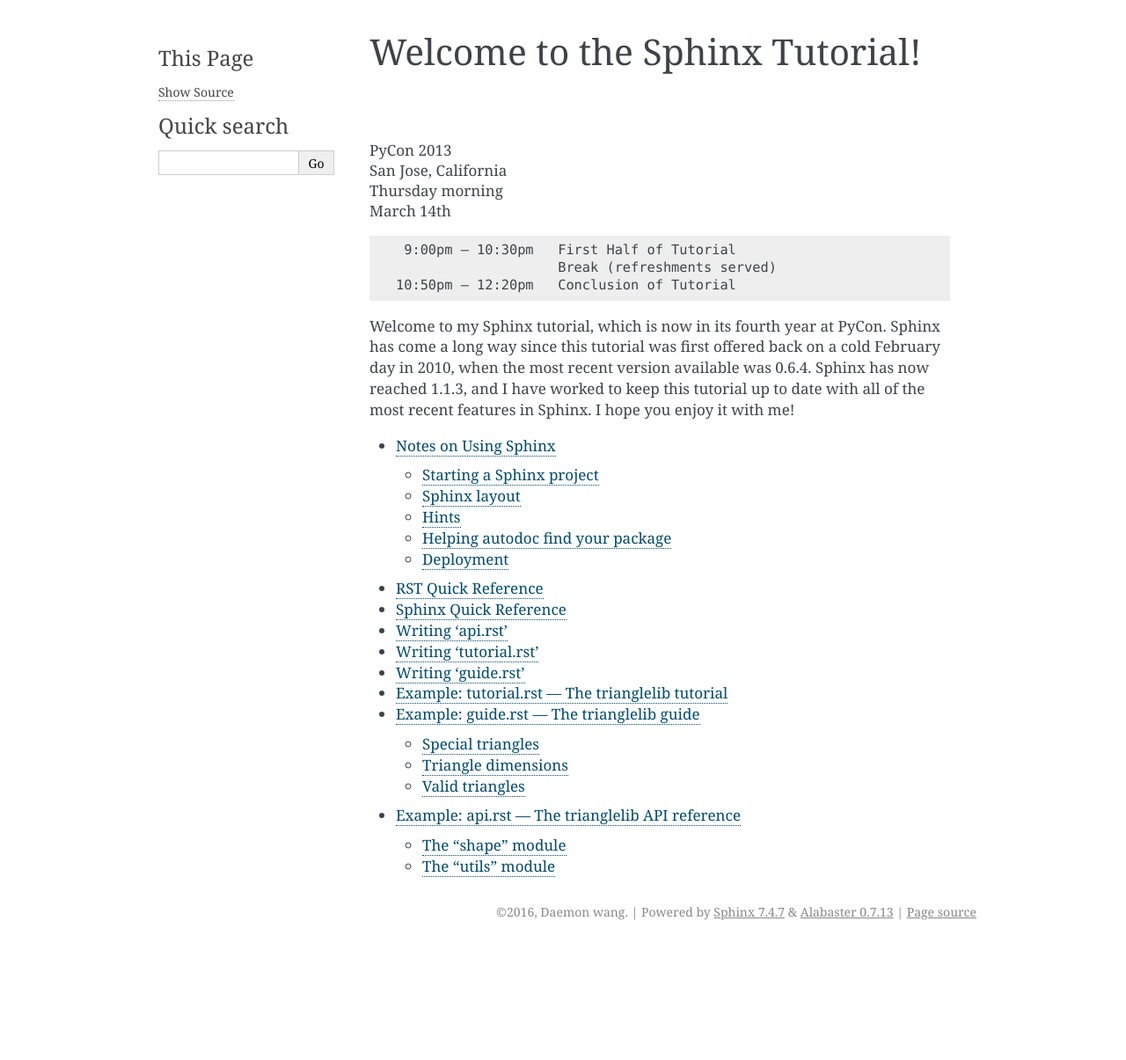
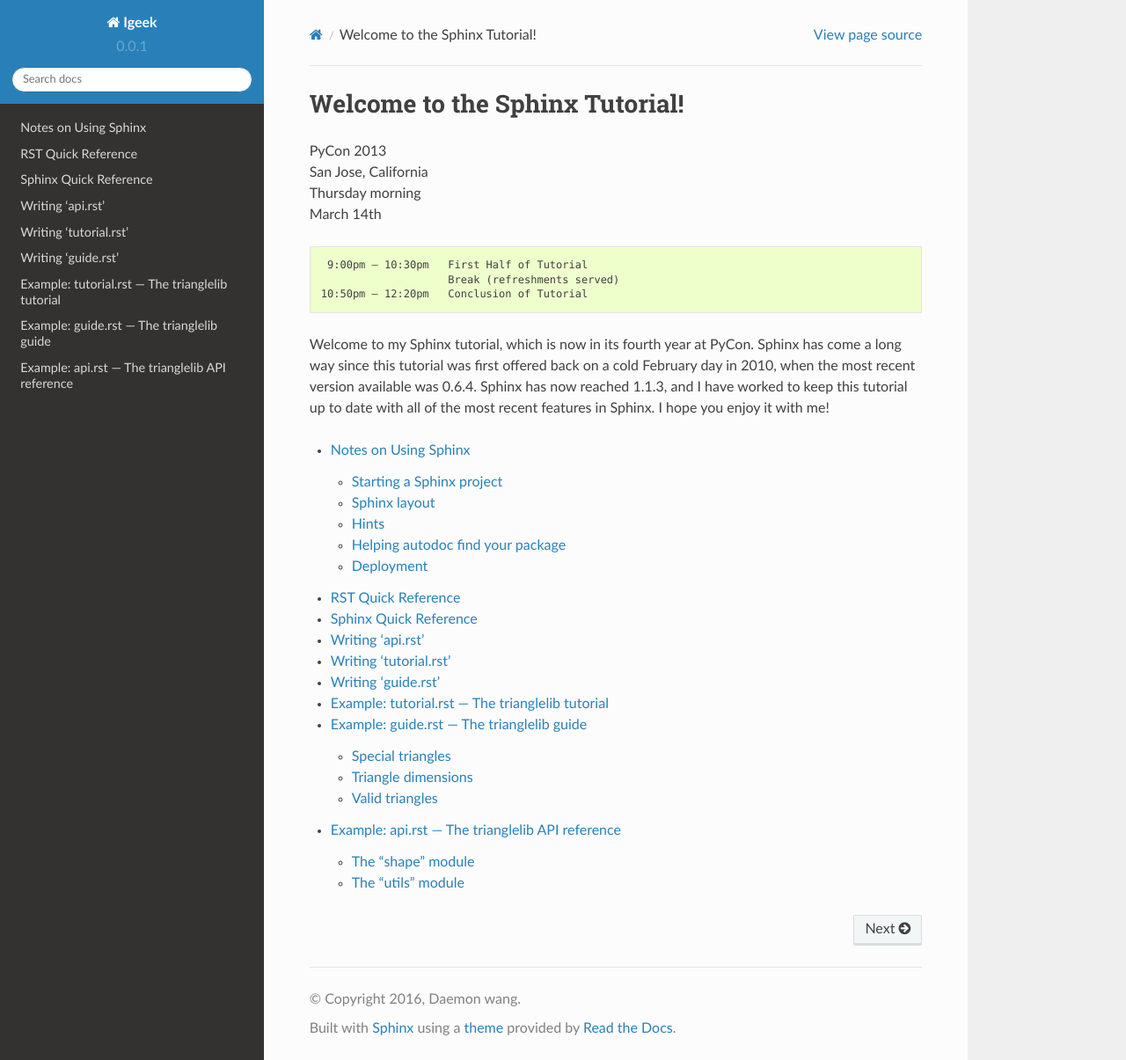
Before and after one commit to HB4daemmon/sphinx_test, a Sphinx documentation site: the page built from source/index.rst, in a window 1280 px wide and 1205 px high. Shown: the whole window at 88% size. Built offline with Sphinx 7.4.7 and the Read the Docs theme 2.0.0, drawn with Linux system fonts in a browser that asks for light colours.

Commit message:
change style 2

```diff
--- a/source/conf.py
+++ b/source/conf.py
@@ -20,6 +20,7 @@
 # import os
 # import sys
 # sys.path.insert(0, os.path.abspath('.'))
+# import sphinx_rtd_theme
 
 # -- General configuration ------------------------------------------------
 
@@ -120,7 +121,7 @@
 # The theme to use for HTML and HTML Help pages.  See the documentation for
 # a list of builtin themes.
 #
-html_theme = 'alabaster'
+html_theme = 'sphinx_rtd_theme'
 
 # Theme options are theme-specific and customize the look and feel of a theme
 # further.  For a list of options available for each theme, see the
@@ -129,7 +130,7 @@
 # html_theme_options = {}
 
 # Add any paths that contain custom themes here, relative to this directory.
-# html_theme_path = []
+html_theme_path = ["_themes",]
 
 # The name for this set of Sphinx documents.
 # "<project> v<release> documentation" by default.
```
Also changed, not shown: 14 other files.
